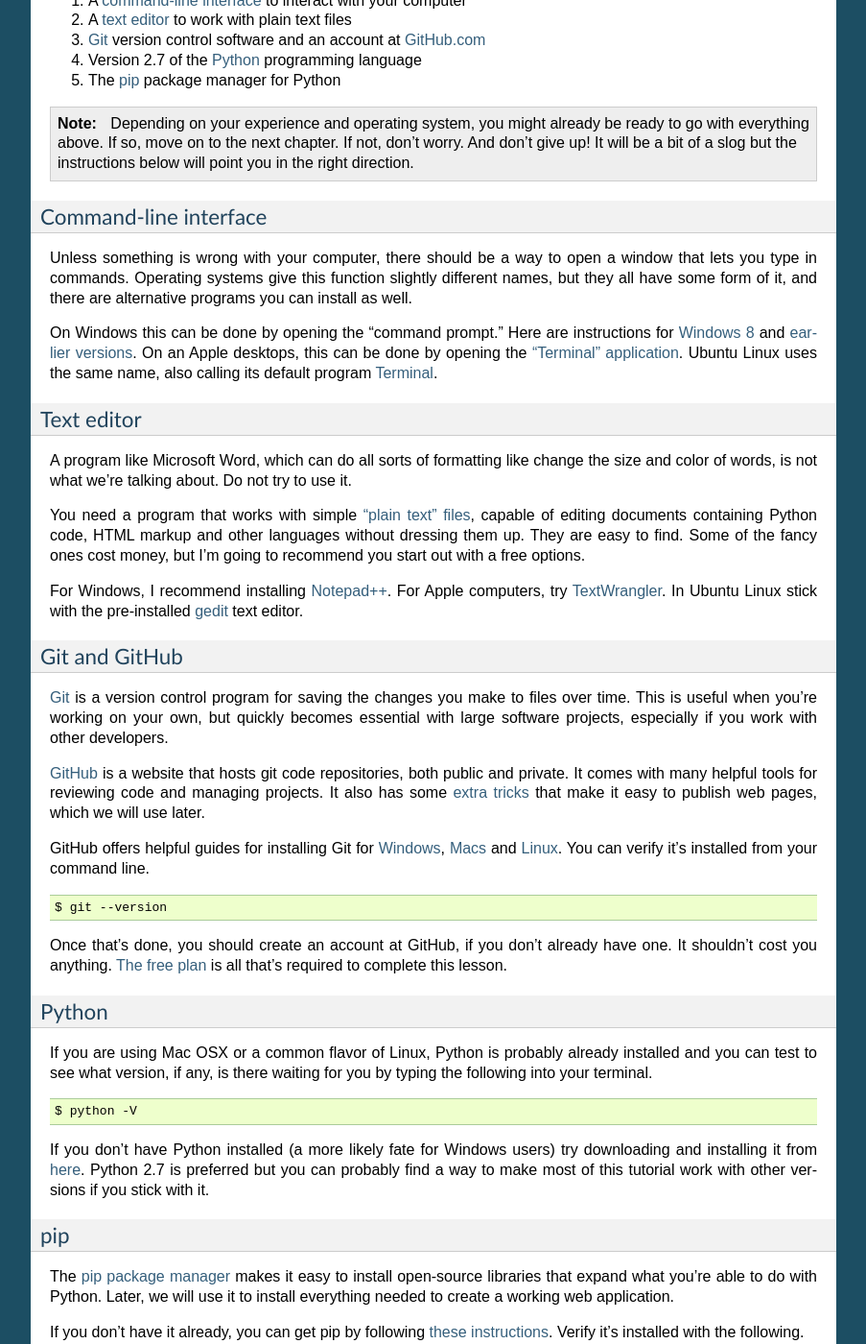
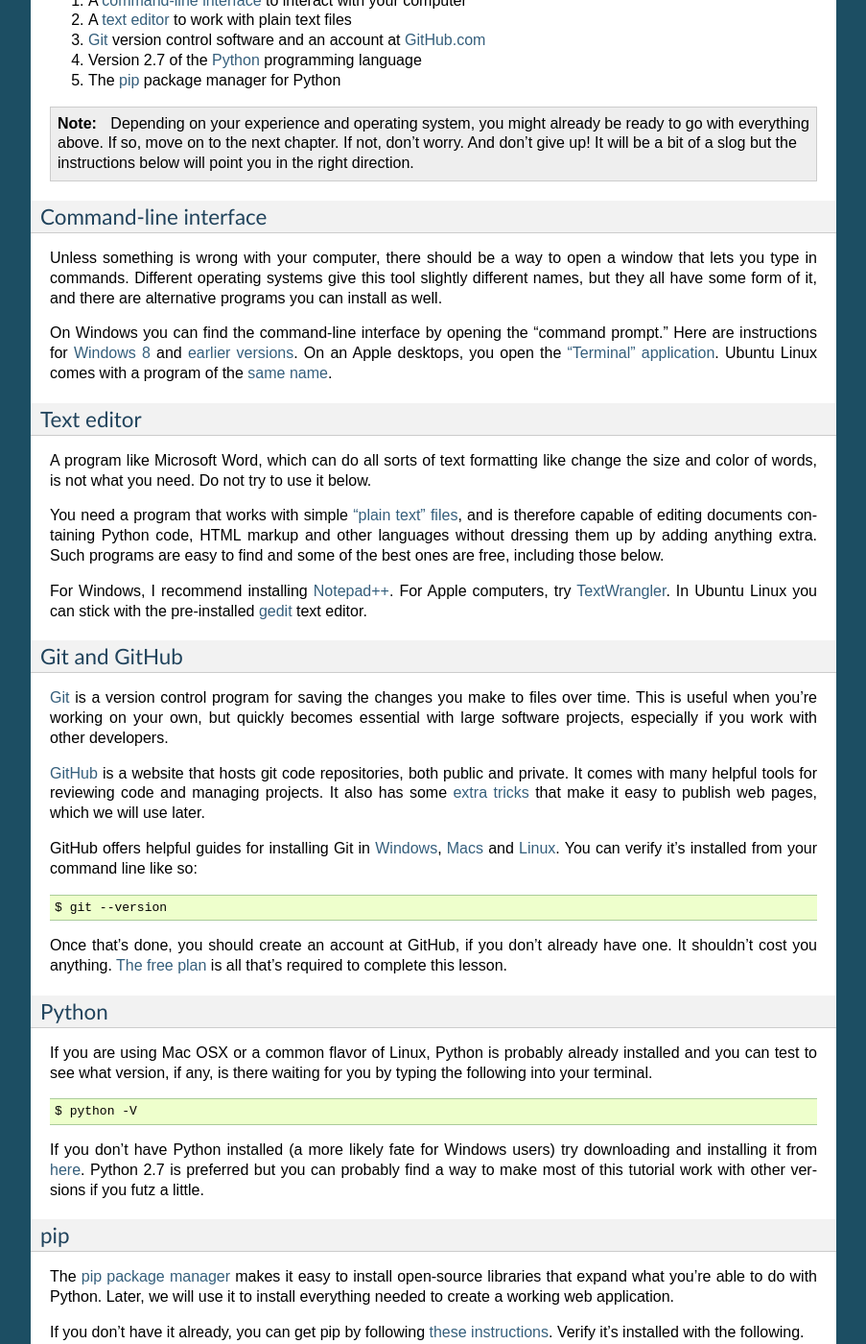
Before and after one commit to palewire/first-news-app, a Sphinx documentation site: the page built from docs/index.rst, in a window 1280 px wide and 1400 px high, scrolled down 504 px. Shown: the whole window at 96% size, without its empty margins (198-1101 px from the left). Built offline with Sphinx 7.4.7, drawn with Linux system fonts in a browser that asks for light colours.

Commit message:
Light rewrite on the prelude

```diff
--- a/docs/index.rst
+++ b/docs/index.rst
@@ -46,31 +46,30 @@
 ----------------------
 
 Unless something is wrong with your computer, there should be a way to open a window that lets you
-type in commands. Operating systems give this function slightly different names, but they all have
+type in commands. Different operating systems give this tool slightly different names, but they all have
 some form of it, and there are alternative programs you can install as well.
 
-On Windows this can be done by opening the "command prompt." Here are instructions for
+On Windows you can find the command-line interface by opening the "command prompt." Here are instructions for
 `Windows 8 <http://windows.microsoft.com/en-us/windows/command-prompt-faq#1TC=windows-8>`_
 and `earlier versions <http://windows.microsoft.com/en-us/windows-vista/open-a-command-prompt-window>`_. On
-an Apple desktops, this can be done by opening the `"Terminal" application
+an Apple desktops, you open the `"Terminal" application
 <http://blog.teamtreehouse.com/introduction-to-the-mac-os-x-command-line>`_. Ubuntu Linux
-uses the same name, also calling its default program `Terminal
+comes with a program of the `same name
 <http://askubuntu.com/questions/38162/what-is-a-terminal-and-how-do-i-open-and-use-it>`_.
 
 Text editor
 -----------
 
-A program like Microsoft Word, which can do all sorts of formatting like
-change the size and color of words, is not what we're talking about. Do not try to use it.
+A program like Microsoft Word, which can do all sorts of text formatting like
+change the size and color of words, is not what you need. Do not try to use it below.
 
 You need a program that works with simple `"plain text" files <https://en.wikipedia.org/wiki/Text_file>`_,
-capable of editing documents containing Python code, HTML markup and other languages without
-dressing them up. They are easy to find. Some of the fancy ones cost money, but
-I'm going to recommend you start out with a free options.
+and is therefore capable of editing documents containing Python code, HTML markup and other languages without
+dressing them up by adding anything extra. Such programs are easy to find and some of the best ones are free, including those below.
 
 For Windows, I recommend installing `Notepad++ <http://notepad-plus-plus.org/>`_. For
 Apple computers, try `TextWrangler <http://www.barebones.com/products/textwrangler/download.html>`_. In
-Ubuntu Linux stick with the pre-installed `gedit <https://help.ubuntu.com/community/gedit>`_ text editor.
+Ubuntu Linux you can stick with the pre-installed `gedit <https://help.ubuntu.com/community/gedit>`_ text editor.
 
 Git and GitHub
 --------------
@@ -83,11 +82,11 @@
 with many helpful tools for reviewing code and managing projects. It also has some
 `extra tricks <http://pages.github.com/>`_ that make it easy to publish web pages, which we will use later.
 
-GitHub offers helpful guides for installing Git for
+GitHub offers helpful guides for installing Git in
 `Windows <https://help.github.com/articles/set-up-git#platform-windows>`_,
 `Macs <https://help.github.com/articles/set-up-git#platform-mac>`_ and
 `Linux <https://help.github.com/articles/set-up-git#platform-linux>`_. You can verify
-it's installed from your command line.
+it's installed from your command line like so:
 
 .. code-block:: bash
 
@@ -109,7 +108,7 @@
 
 If you don't have Python installed (a more likely fate for Windows users) try downloading and installing it from `here
 <http://www.python.org/download/releases/2.7.6/>`_. Python 2.7 is preferred but you can probably find a
-way to make most of this tutorial work with other versions if you stick with it.
+way to make most of this tutorial work with other versions if you futz a little.
 
 pip
 ---
```
Also changed, not shown: 5 other files.
